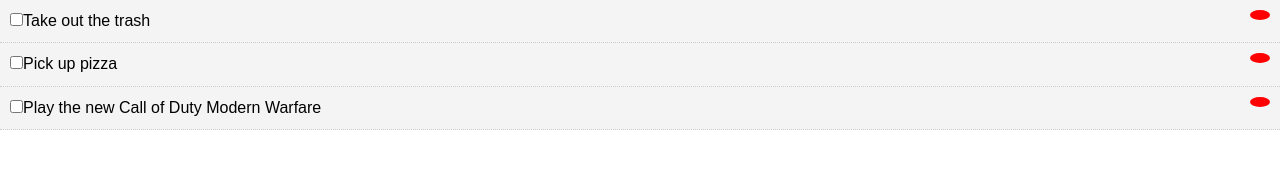
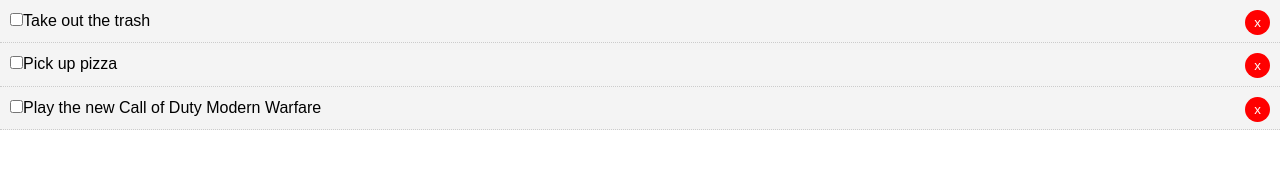
Before and after one commit to wamontgomery0068/General_Reference_Projects, a React (Create React App) app in the folder React_Projects/react_crash_todo/: page / in a window 1280 px wide. Shown: the top 172 px of the page. Built offline with nearby package versions, Linux system fonts and the light colour scheme.

Commit message:
Incorporated Todo through props

```diff
--- a/React_Projects/react_crash_todo/src/components/TodoItem.js
+++ b/React_Projects/react_crash_todo/src/components/TodoItem.js
@@ -26,8 +26,10 @@ export class TodoItem extends Component {
                 <p>
 
                     <input type = "checkbox" onChange = {this.props.markComplete.bind(this, id)} />
+
                     {title}
-                    <button style = {btnStyle} ></button>
+
+                    <button onClick = {this.props.deleteTodo.bind(this, id)} style = {btnStyle} > x </button>
 
                 </p>
 
@@ -46,7 +48,7 @@ const btnStyle = {
     background: '#ff0000',
     color: '#fff',
     border: 'none',
-    padding: '5px 10px',
+    padding: '5px 9px',
     borderRadius: '50%',
     cursor: 'pointer',
     float: 'right'
--- a/React_Projects/react_crash_todo/src/components/Todos.js
+++ b/React_Projects/react_crash_todo/src/components/Todos.js
@@ -9,7 +9,7 @@ class Todos extends Component {
 
     return this.props.todos.map((todo) => (
 
-      <TodoItem key = {todo.id} todo = {todo} markComplete = {this.props.markComplete} />
+      <TodoItem key = {todo.id} todo = {todo} markComplete = {this.props.markComplete} deleteTodo = {this.props.deleteTodo} />
 
     ));
 
```
